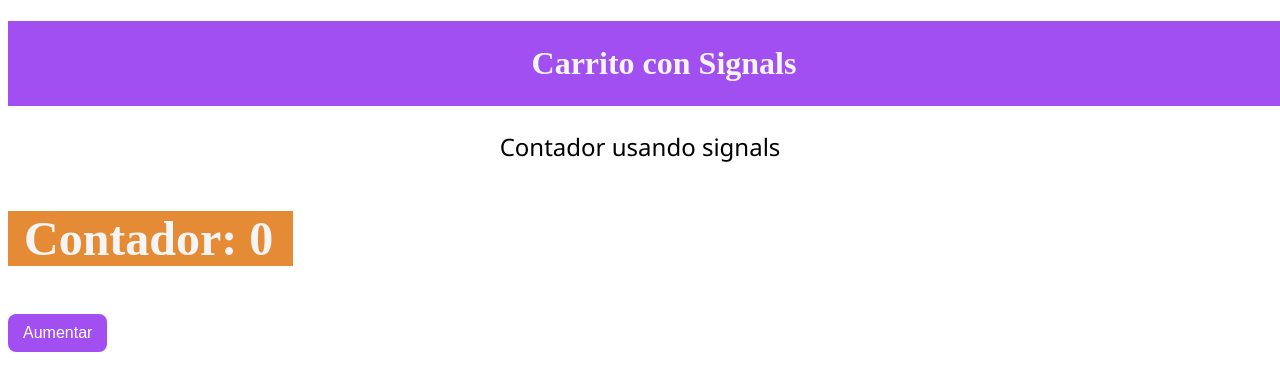
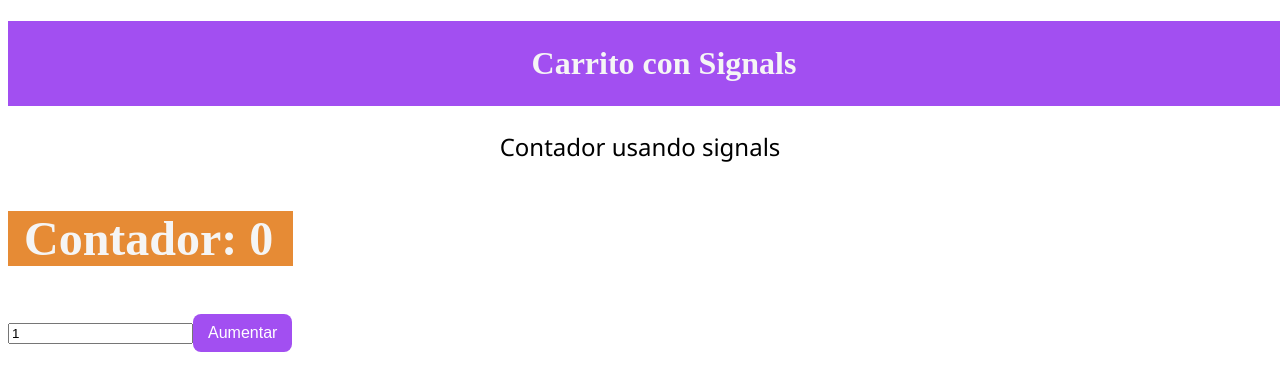
Before and after one commit to Juan8516/01.carritoComprasAngular, an Angular app: page / in a window 1280 px wide. Shown: the top 390 px of the page. Built offline with nearby package versions, Linux system fonts and the light colour scheme.

Commit message:
incremento optimizado

```diff
--- a/src/app/components/carrito-signals/carrito-signals.html
+++ b/src/app/components/carrito-signals/carrito-signals.html
@@ -3,5 +3,9 @@
 
 <h3>Contador: {{contador()}}</h3>
 
+<input type="number"
+        [value]="incremento()"
+        (input)="incremento.set(+($any($event.target).value))"/>
+
 
 <button (click)="aumentar()">Aumentar</button>
--- a/src/app/components/carrito-signals/carrito-signals.ts
+++ b/src/app/components/carrito-signals/carrito-signals.ts
@@ -10,11 +10,12 @@ import { signal } from '@angular/core';
 export class CarritoSignals {
 
   contador = signal(0);
+  incremento = signal(1);
 
   aumentar() {
 
     //this.contador.set(this.contador() + 1);
-    this.contador.update(contadorActual => contadorActual + 1);
+    this.contador.update(contadorActual => contadorActual + this.incremento());
 
   }
 
```
